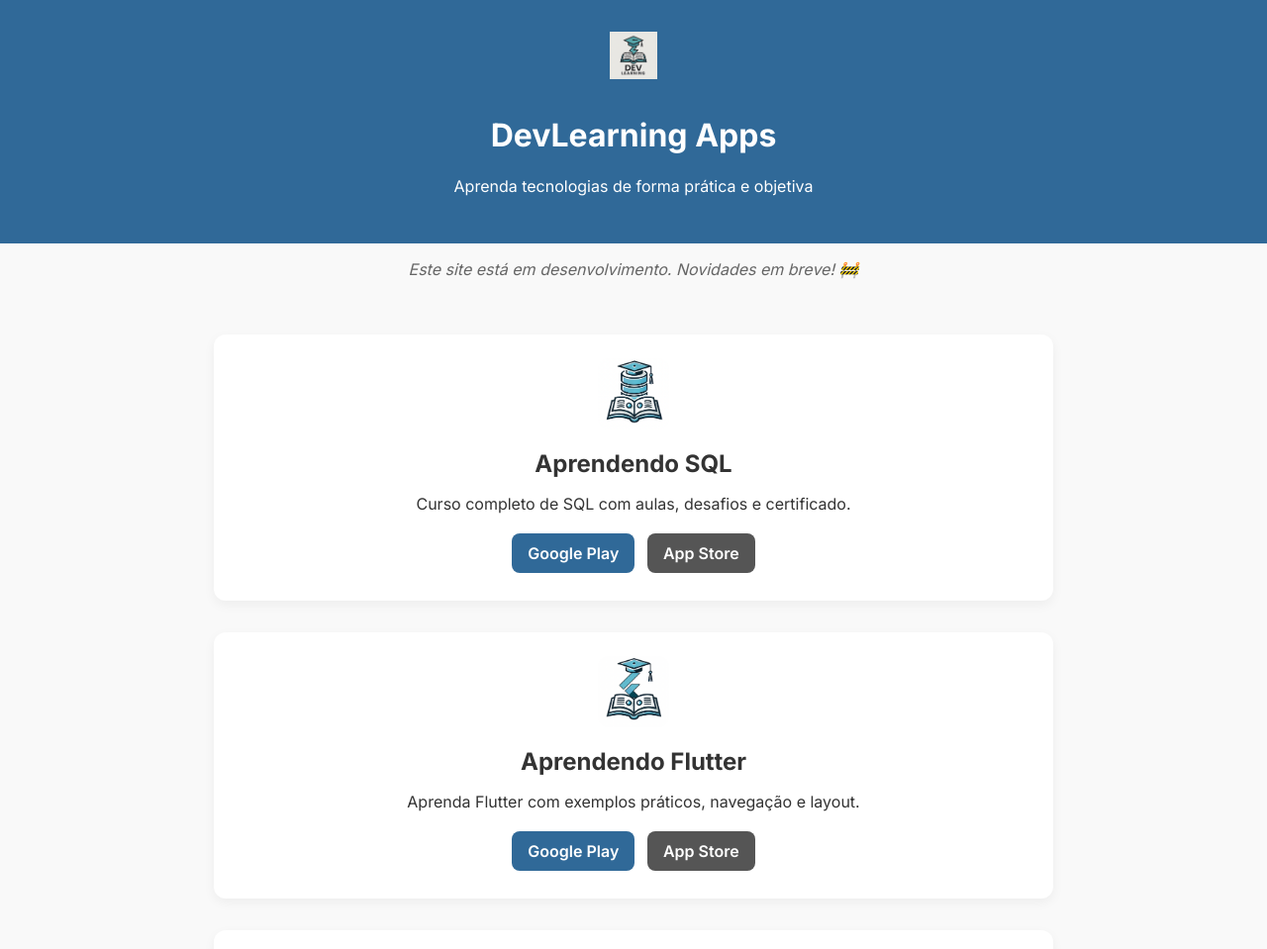
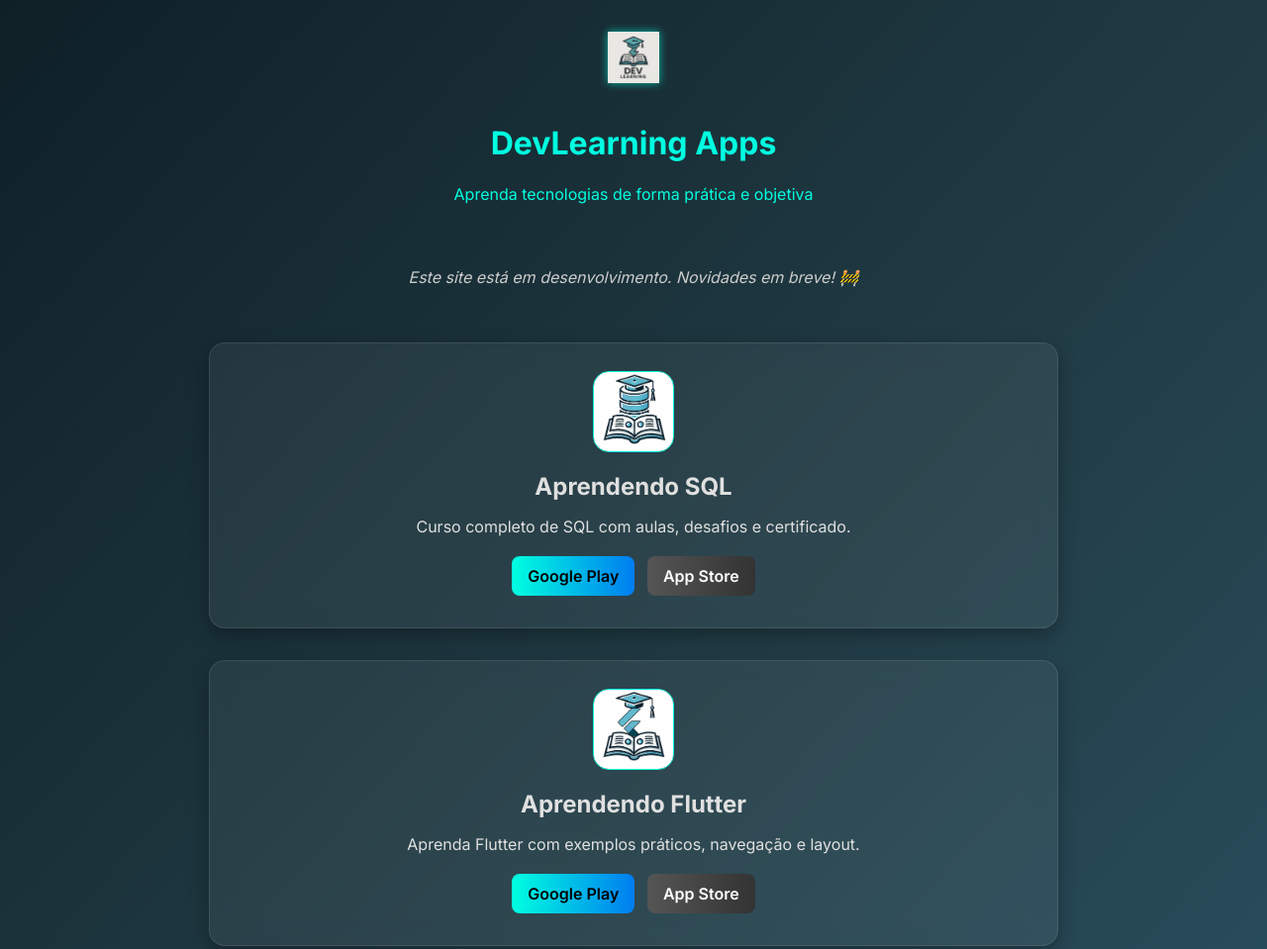
Before and after one commit to AirtonFreitas/devlearningapps.github.io, a plain HTML site: page index.html in a window 1280 px wide. Shown: the top 959 px of the page at 99% size. Drawn offline with Linux system fonts and the light colour scheme.

Commit message:
Update index.html

```diff
--- a/index.html
+++ b/index.html
@@ -9,18 +9,19 @@
     body {
       margin: 0;
       font-family: 'Inter', sans-serif;
-      background-color: #f9f9f9;
-      color: #333;
+      background: linear-gradient(to bottom right, #0f2027, #203a43, #2c5364);
+      color: #e0e0e0;
     }
     header {
-      background-color: #306998;
+      background-color: transparent;
       padding: 32px 16px;
       text-align: center;
-      color: white;
+      color: #00ffe0;
     }
     header img.logo {
-      height: 48px;
-      margin-bottom: 12px;
+      height: 52px;
+      margin-bottom: 16px;
+      filter: drop-shadow(0 0 4px #00ffe0aa);
     }
     .apps {
       display: flex;
@@ -32,19 +33,26 @@
       margin: 0 auto;
     }
     .app-card {
-      background-color: white;
-      border-radius: 12px;
-      box-shadow: 0 4px 12px rgba(0,0,0,0.05);
-      padding: 24px;
+      background: rgba(255, 255, 255, 0.06);
+      backdrop-filter: blur(12px);
+      border: 1px solid rgba(255, 255, 255, 0.1);
+      border-radius: 16px;
+      padding: 28px;
+      box-shadow: 0 8px 20px rgba(0, 0, 0, 0.3);
       text-align: center;
       width: 100%;
+      transition: transform 0.3s ease;
+    }
+    .app-card:hover {
+      transform: translateY(-4px);
     }
     .app-card img {
-      width: 72px;
-      height: 72px;
-      border-radius: 12px;
+      width: 80px;
+      height: 80px;
+      border-radius: 16px;
       margin-bottom: 16px;
       object-fit: cover;
+      border: 1px solid #00ffe0;
     }
     .app-card h2 {
       margin: 0 0 8px;
@@ -58,27 +66,33 @@
       padding: 10px 16px;
       border-radius: 8px;
       text-decoration: none;
-      color: white;
-      background-color: #306998;
+      color: #000;
       font-weight: 600;
+      background: linear-gradient(to right, #00ffe0, #007cf0);
+      transition: background 0.3s ease, transform 0.2s;
+    }
+    .buttons a:hover {
+      transform: scale(1.05);
+      background: linear-gradient(to right, #00e0ff, #0099ff);
     }
     .buttons a.app-store {
-      background-color: #555;
+      background: linear-gradient(to right, #555, #333);
+      color: #fff;
     }
     .notice {
       text-align: center;
       padding: 16px;
       font-style: italic;
-      color: #666;
+      color: #ccc;
     }
     footer {
       text-align: center;
       padding: 24px;
       font-size: 14px;
-      color: #888;
+      color: #aaa;
     }
     footer a {
-      color: #306998;
+      color: #00ffe0;
       text-decoration: none;
       font-weight: 600;
     }
```
